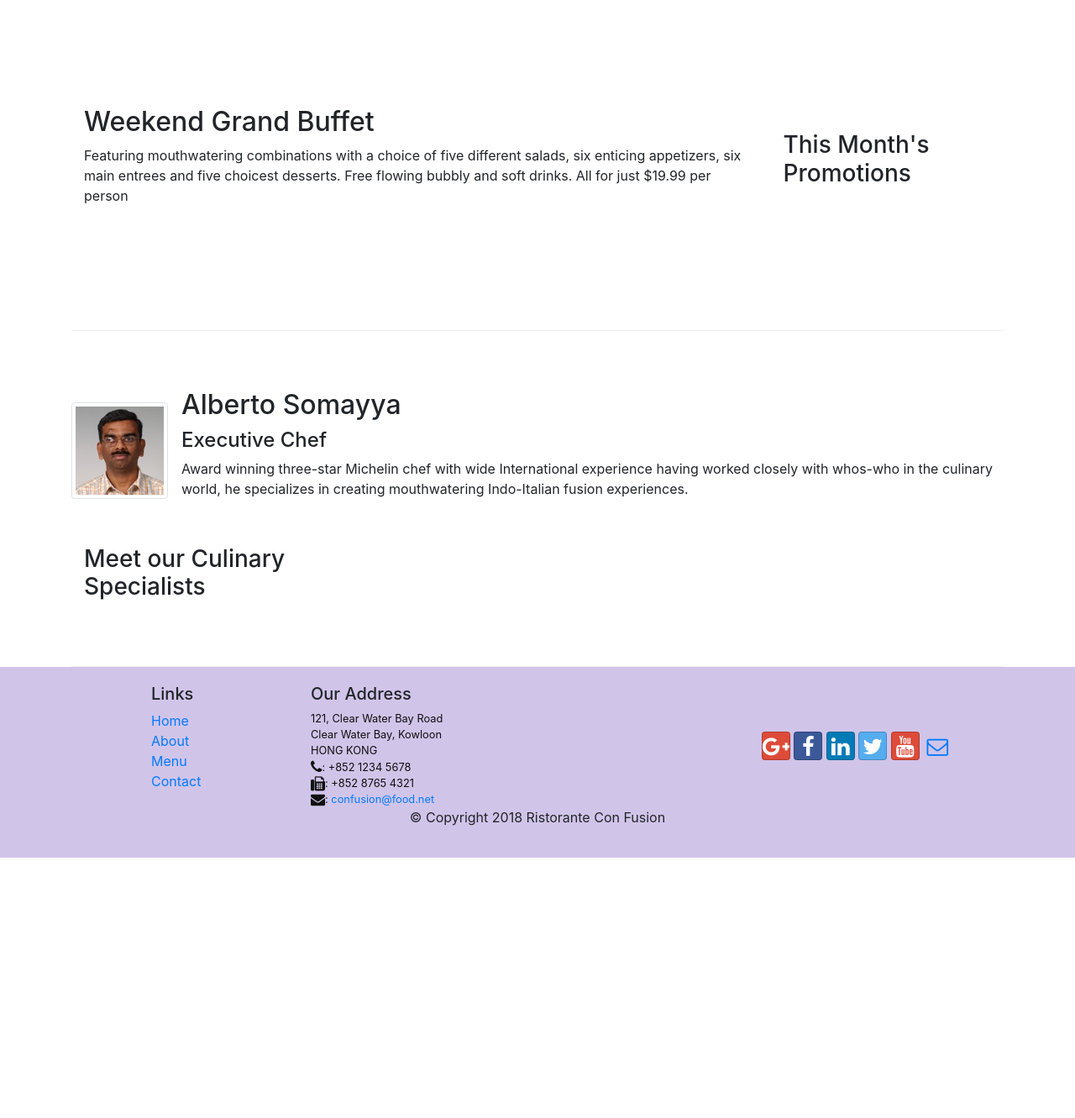
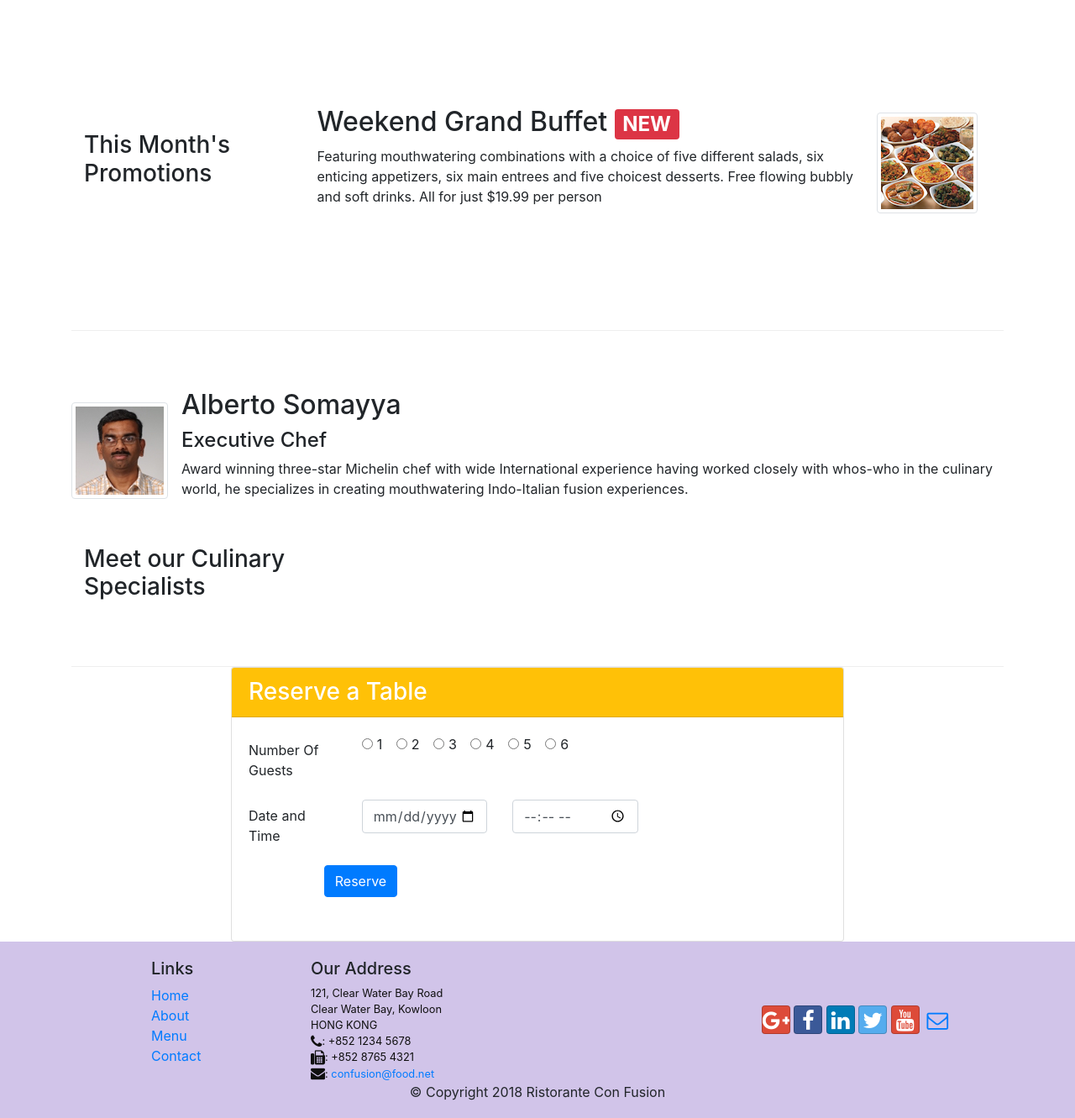
Before and after one commit to ArtemiiimetrA/front-end-coursera, a website: page week-1/conFusion/index.html in a window 1280 px wide. Shown: the part 740-2071 px from the top of the page at 84% size. Before the commit the page ends 1761 px from the top, so only its background shows below. Drawn offline with nearby package versions, Linux system fonts and the light colour scheme.

Commit message:
Assigment 2

```diff
--- a/week-1/conFusion/index.html
+++ b/week-1/conFusion/index.html
@@ -41,13 +41,16 @@
     <header class="jumbotron header">
         <div class="container">
             <div class="row">
-                <div class="col-12 col-sm-6">
+                <div class="col-md-6 col-sm-12">
                     <h1>Ristorante con Fusion</h1>
                     <p>We take inspiration from the World's best cuisines, and create a unique fusion experience. Our
                         lipsmacking creations will tickle your culinary senses!</p>
                 </div>
-                <div class="col-12 col-sm align-self-center">
+                <div class="col-md-3 col-sm-12 align-self-center">
                     <img src="./img/logo.png" class="img-fluid">
+                </div>
+                <div class="col-md-3 col-sm-12 align-self-center order-sm-last">
+                    <a class="btn-primary bg-warning btn" href="#reserveForm">Reserve Table</a>
                 </div>
             </div>
         </div>
@@ -58,11 +61,12 @@
             <div class="col-12 col-sm-4 order-sm-last col-md-3">
                 <h3>Our Lipsmacking Culinary Creations</h3>
             </div>
-            <div class="media">
+            <div class="media col col-sm order-sm-first col-md">
                 <img class="d-flex mr-3 img-thumbnail align-self-center" src="img/uthappizza.png" alt="Uthappizza">
-                <span class="badge badge-pill badge-secondary">$4.99</span>
+
                 <div class="media-body">
-                    <h2 class="mt-0">Uthappizza <span class="badge badge-danger">HOT</span></h2>
+                    <h2 class="mt-0">Uthappizza <span class="badge badge-danger">HOT</span><span
+                            class="badge badge-pill badge-secondary">$4.99</span></h2>
                     <p class="d-none d-sm-block">A unique combination of Indian Uthappam (pancake) and
                         Italian pizza, topped with Cerignola olives, ripe vine
                         cherry tomatoes, Vidalia onion, Guntur chillies and
@@ -73,14 +77,17 @@
 
 
         <div class="row row-content align-items-center">
-            <div class="col-12 col-sm-4 order-sm-last col-md-3">
+            <div class="col-12 col-sm-4 order-sm-first col-md-3">
                 <h3>This Month's Promotions</h3>
             </div>
-            <div class="col col-sm order-sm-first col-md">
-                <h2>Weekend Grand Buffet</h2>
-                <p>Featuring mouthwatering combinations with a choice of five different salads, six enticing appetizers,
+            <div class="media col col-sm order-sm-first col-md">
+                <img class="d-flex mr-3 img-thumbnail align-self-center order-sm-last" src="img/buffet.png" alt="buffet">
+                <div class="media-body">
+                <h2 class="mt-0">Weekend Grand Buffet <span class="badge badge-danger">NEW</span></h2>
+                <p class="d-none d-sm-block">Featuring mouthwatering combinations with a choice of five different salads, six enticing appetizers,
                     six main entrees and five choicest desserts. Free flowing bubbly and soft drinks. All for just
                     $19.99 per person </p>
+                </div>
             </div>
         </div>
 
@@ -101,6 +108,77 @@
                 </div>
             </div>
 
+        </div>
+    </div>
+
+    <div class="container" id="reserveForm">
+        <div class="row">
+            <div class="col-2"></div>
+            <div class="col-8">
+                <div class="card">
+                    <h3 class="card-header bg-warning text-white">Reserve a Table</h3>
+                    <div class="card-body">
+                        <dl class="row">
+                            <div class="col-12 col-md-9">
+                                <form>
+                                    <div class="form-group row">
+                                        <label for="inlineRadioOptions" class="col-md-3 col-sm-12 col-form-label">Number Of Guests</label>
+                                        <div class="col-md-9 col-sm-12">
+                                            <div class="form-check form-check-inline">
+                                                <input class="form-check-input" type="radio" name="inlineRadioOptions"
+                                                    id="inlineRadio1" value="option1">
+                                                <label class="form-check-label" for="inlineRadio1">1</label>
+                                            </div>
+                                            <div class="form-check form-check-inline">
+                                                <input class="form-check-input" type="radio" name="inlineRadioOptions"
+                                                    id="inlineRadio2" value="option2">
+                                                <label class="form-check-label" for="inlineRadio2">2</label>
+                                            </div>
+                                            <div class="form-check form-check-inline">
+                                                <input class="form-check-input" type="radio" name="inlineRadioOptions"
+                                                    id="inlineRadio3" value="option3">
+                                                <label class="form-check-label" for="inlineRadio3">3</label>
+                                            </div>
+                                            <div class="form-check form-check-inline">
+                                                <input class="form-check-input" type="radio" name="inlineRadioOptions"
+                                                    id="inlineRadio4" value="option3">
+                                                <label class="form-check-label" for="inlineRadio4">4</label>
+                                            </div>
+                                            <div class="form-check form-check-inline">
+                                                <input class="form-check-input" type="radio" name="inlineRadioOptions"
+                                                    id="inlineRadio5" value="option3">
+                                                <label class="form-check-label" for="inlineRadio5">5</label>
+                                            </div>
+                                            <div class="form-check form-check-inline">
+                                                <input class="form-check-input" type="radio" name="inlineRadioOptions"
+                                                    id="inlineRadio6" value="option3">
+                                                <label class="form-check-label" for="inlineRadio6">6</label>
+                                            </div>
+                                        </div>
+                                    </div>
+                                    <div class="form-group row">
+                                        <label for="inputDate" class="col-md-3 col-sm-12 col-form-label">Date and Time</label>
+                                        <div class="col-md-4 col-sm-12">
+                                          <input type="date" class="form-control" id="inputDate" placeholder="Date">
+                                        </div>
+                                        <div class="col-md-4 col-sm-12">
+                                            <input type="time" class="form-control" id="inputTime" placeholder="Time">
+                                          </div>
+                                      </div>
+                                    <div class="form-group row">
+                                        <div class="offset-md-2 col-md-10">
+                                            <button type="submit" class="btn btn-primary">Reserve</button>
+                                        </div>
+                                    </div>
+                                </form>
+
+
+                            </div>
+                        </dl>
+                    </div>
+                </div>
+            </div>
+            <div class="col-2"></div>
         </div>
     </div>
 
```
